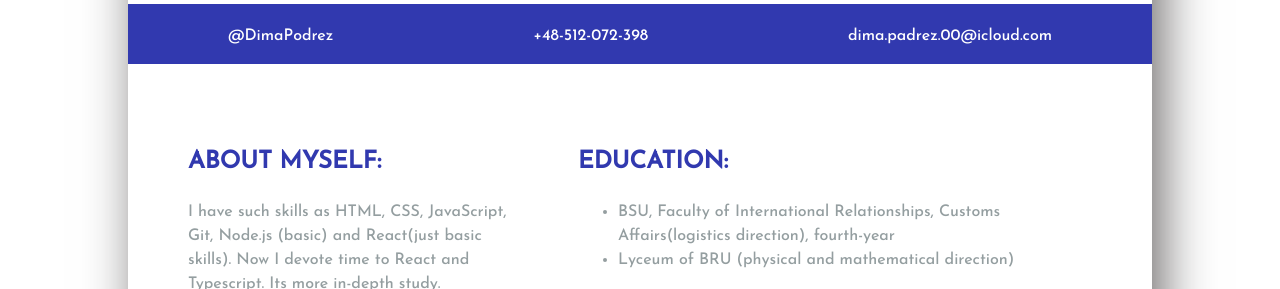
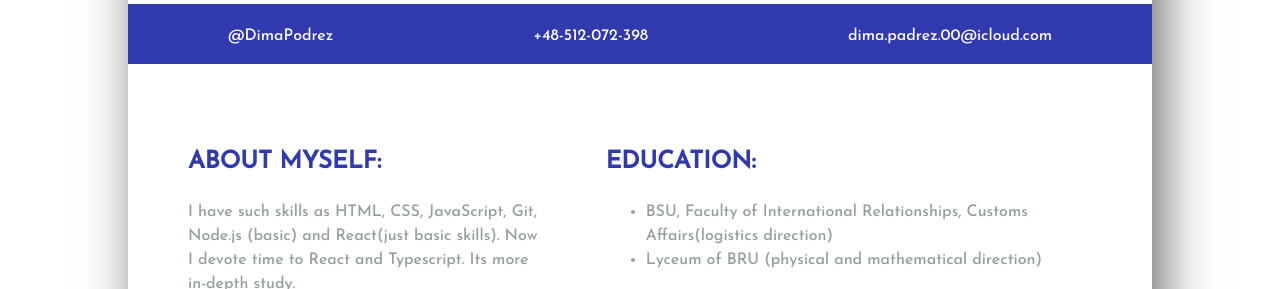
Before and after one commit to dmpodrez/rsschool-cv, a plain HTML site: page html-cv/index.html in a window 1280 px wide. Shown: the part 481-770 px from the top of the page. Drawn offline with Linux system fonts and the light colour scheme; a web font is replaced by a local one.

Commit message:
modified:   html-cv/index.html

```diff
--- a/html-cv/index.html
+++ b/html-cv/index.html
@@ -72,7 +72,7 @@
               <ul>
                 <li>
                   BSU, Faculty of International Relationships, Customs
-                  Affairs(logistics direction), fourth-year
+                  Affairs(logistics direction)
                 </li>
                 <li>Lyceum of BRU (physical and mathematical direction)</li>
               </ul>
```
